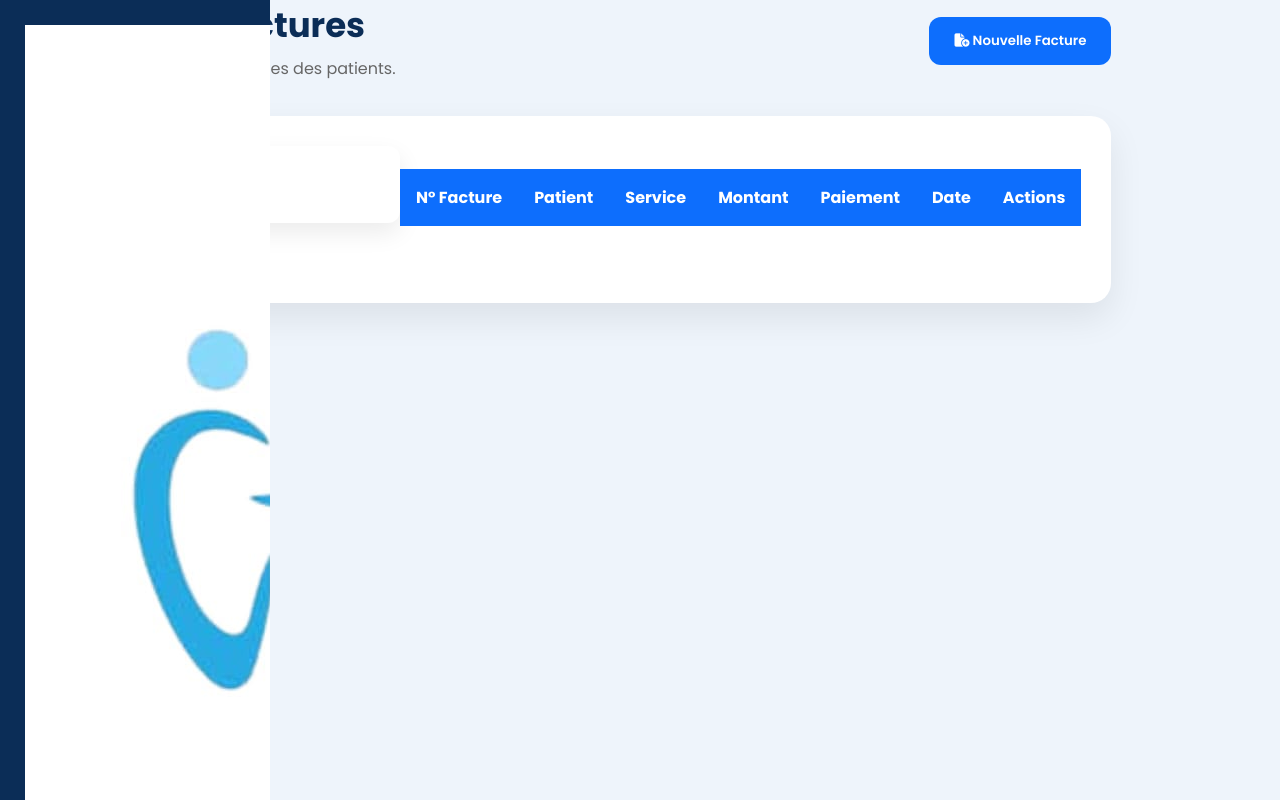
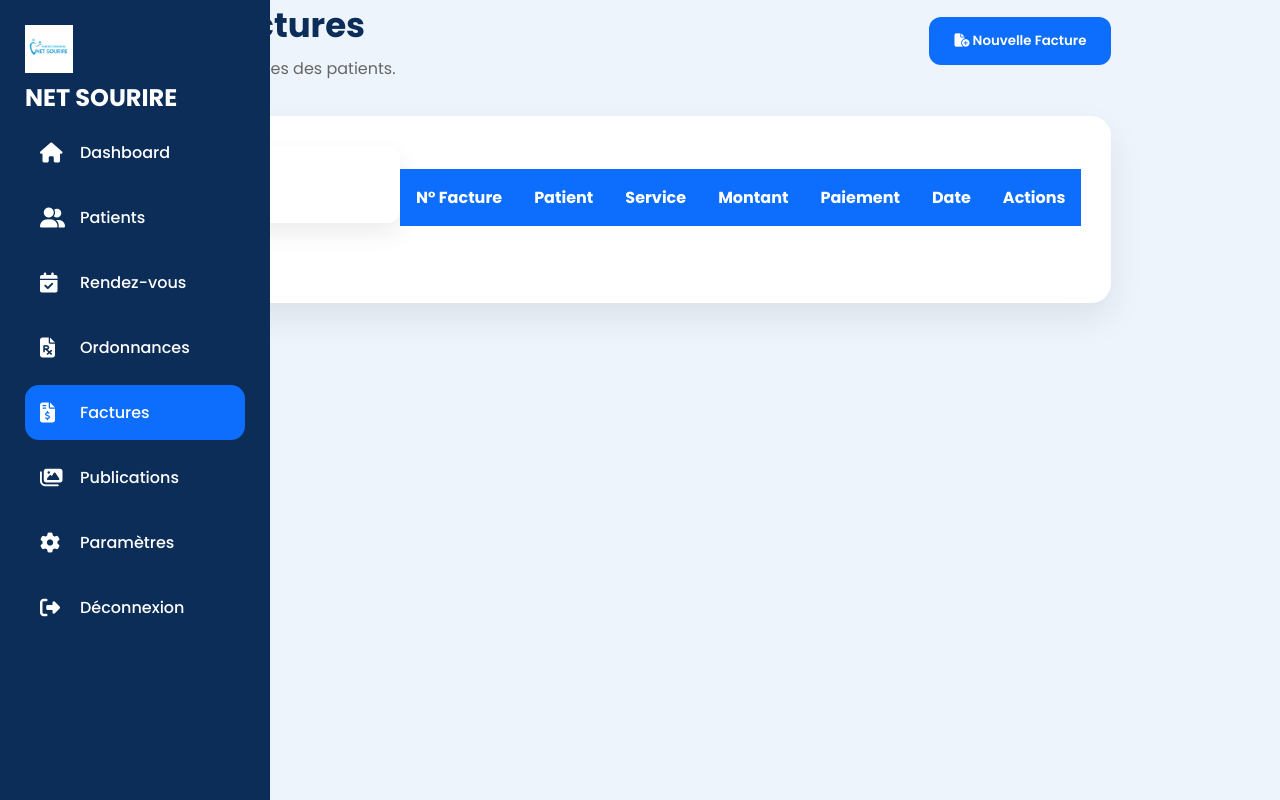
Before and after one commit to businesscongoinfo-star/Net-Sourire, a plain HTML site: page facture.html in a window 1280 px wide. Drawn offline with Linux system fonts and the light colour scheme; no server answers.

Commit message:
Fix oversized sidebar logo overflowing admin pages
Co-authored-by: arena-agent <297053741+arena-agent@users.noreply.github.com>

```diff
--- a/dashboard.css
+++ b/dashboard.css
@@ -1615,3 +1615,17 @@ font-size:14px;
 /* ==========================
 FIN DASHBOARD CSS
 ========================== */
+
+/* ===========================
+FIX SIDEBAR LOGO OVERFLOW
+=========================== */
+.sidebar {
+  overflow-x: hidden;
+}
+
+.sidebar img {
+  width: 48px !important;
+  height: 48px !important;
+  object-fit: contain;
+  flex-shrink: 0;
+}
```
